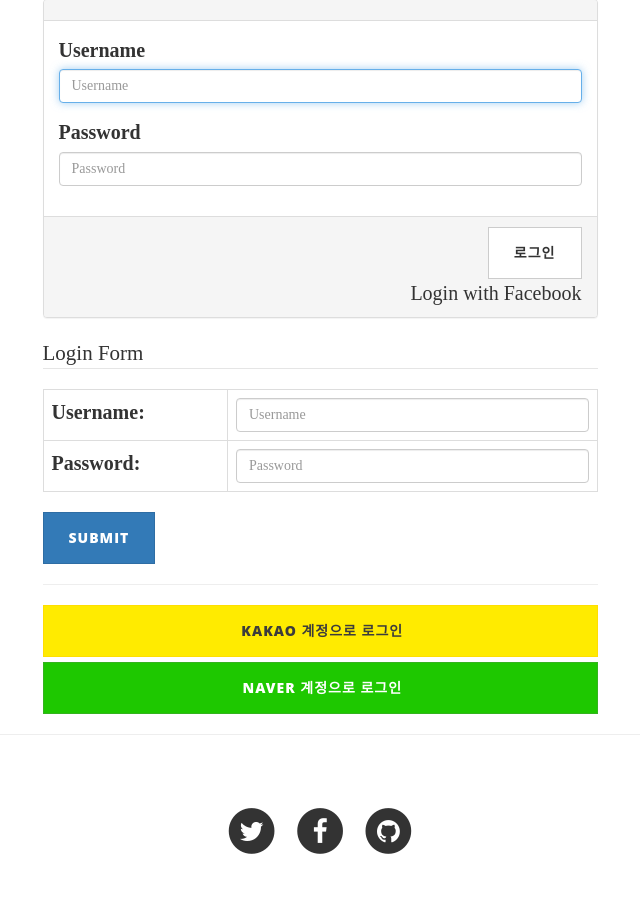
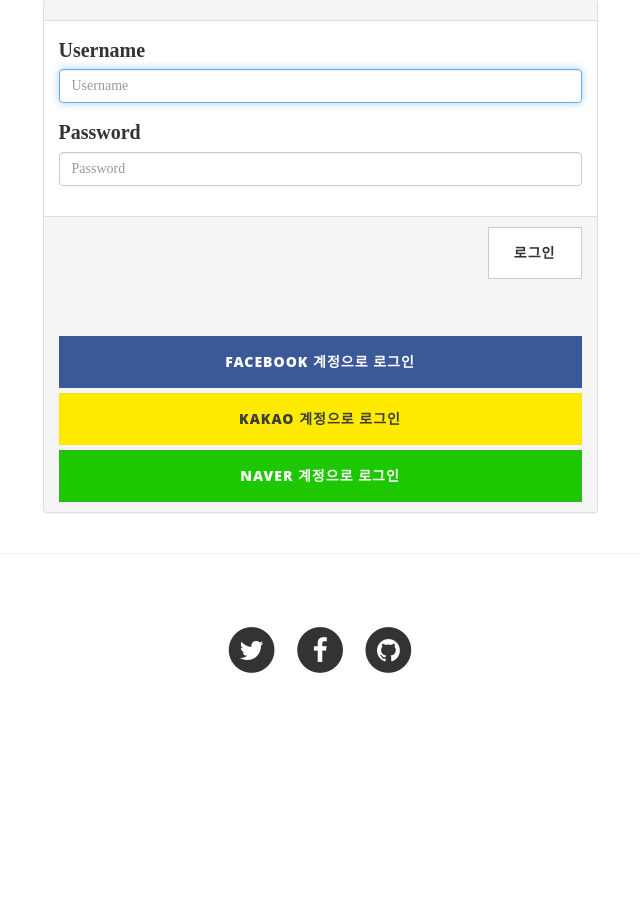
Before and after one commit to sarkmen/hackerthon, a Django app: page /accounts/login/ in a window 1280 px wide. Shown: the part 87-1011 px from the top of the page, without its empty margins (320-960 px from the left). After the commit the page ends 760 px from the top, so only its background shows below. Run offline with Django 3.2, Linux system fonts and the light colour scheme; some libraries are stand-ins or nearby versions; grey boxes are pictures that could not be loaded.

Commit message:
naver oauth 완료

```diff
--- a/accounts/templates/registration/login.html
+++ b/accounts/templates/registration/login.html
@@ -2,6 +2,26 @@
 {% load socialaccount staticfiles %}
 {% load bootstrap3 %}
 {% block content %}
+
+<style>
+    .btn-kakao {
+    color: #3c3c3c;
+    background-color: #ffeb00;
+    border-color: #ffde00;
+}
+
+    .btn-naver {
+        color: #fff;
+        background-color: #1ec800;
+        border-color: #34b31e;
+    }
+
+    .btn-facebook {
+    color: #fff;
+    background-color: #3B5998;
+    border-color: #3B5998;
+</style>
+
 <br>
 <br>
 <br>
@@ -19,7 +39,17 @@
                     <div class = "panel-footer text-right">
                         <input type = "submit" class = "btn btn-default" value = "로그인"/>
                        <br>
-                       <a href="{% url 'social:begin' 'facebook' %}?next={% url 'index' %}">Login with Facebook</a>
+                       <br>
+                       <br>
+                        <a title="facebook" href="{% url 'social:begin' 'facebook' %}?next={% url 'index' %}" scope=scope auth_params=auth_params %}" class="btn btn-social btn-block btn-facebook ">
+                        facebook 계정으로 로그인
+                        </a>
+                       {% get_providers as providers %}
+                        {% for provider in providers %}
+                        <a title="{{ provider.name }}" href="{% provider_login_url provider.id process="login" scope=scope auth_params=auth_params %}" class="btn btn-social btn-block btn-{{ provider.id }} ">
+                            {{ provider.name }} 계정으로 로그인
+                        </a>
+                    {% endfor %}
 
                        {%if form.non_field_errors%}
                        <div>
@@ -34,50 +64,6 @@
     </div>
 </div>
 
-<style>
-    .btn-kakao {
-    color: #3c3c3c;
-    background-color: #ffeb00;
-    border-color: #ffde00;
-}
-    .fa-kakao {
-        background: url("{% static "accounts/kakao-login-btn.png" %}") no-repeat left top;
-        background-size: cover;
-    }
-    .btn-naver {
-        color: #fff;
-        background-color: #1ec800;
-        border-color: #34b31e;
-    }
-    .fa-naver {
-        background: url("{% static "accounts/naver-login-btn-white.png" %}") no-repeat left top;
-        background-size: cover;
-    }
-</style>
 
-{% get_providers as providers %}
 
-    <div class="container">
-        <div class="row">
-            <div class="col-sm-6 col-sm-offset-3">
-                <form action="" method="post">
-                    <legend>Login Form</legend>
-                    {% csrf_token %}
-                    <table class="table table-bordered table-hover">
-                        {{ form.as_table }}
-                    </table>
-                    <input type="submit" class="btn btn-primary" />
-                </form>
-
-                <hr/>
-
-                {% for provider in providers %}
-                    <a title="{{ provider.name }}" href="{% provider_login_url provider.id process="login" scope=scope auth_params=auth_params %}" class="btn btn-social btn-block btn-{{ provider.id }}">
-                        <i class="fa fa-{{ provider.id }}"></i>
-                        {{ provider.name }} 계정으로 로그인
-                    </a>
-                {% endfor %}
-            </div>
-        </div>
-    </div>
 {% endblock %}
```
Also changed, not shown: hackerthon/static/img/kakao-login-btn.png (added), hackerthon/static/img/naver-login-btn-white.png (added), 1 other file.
